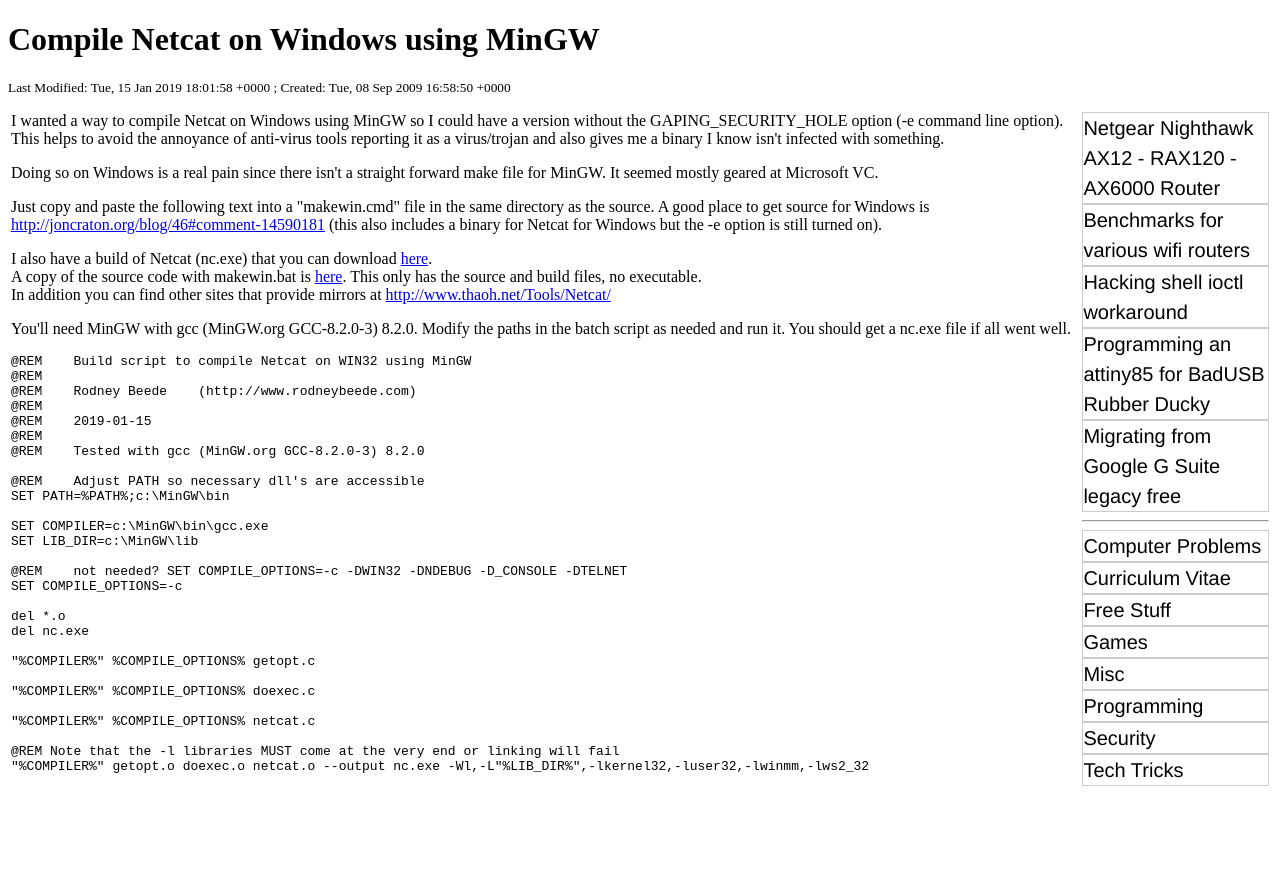
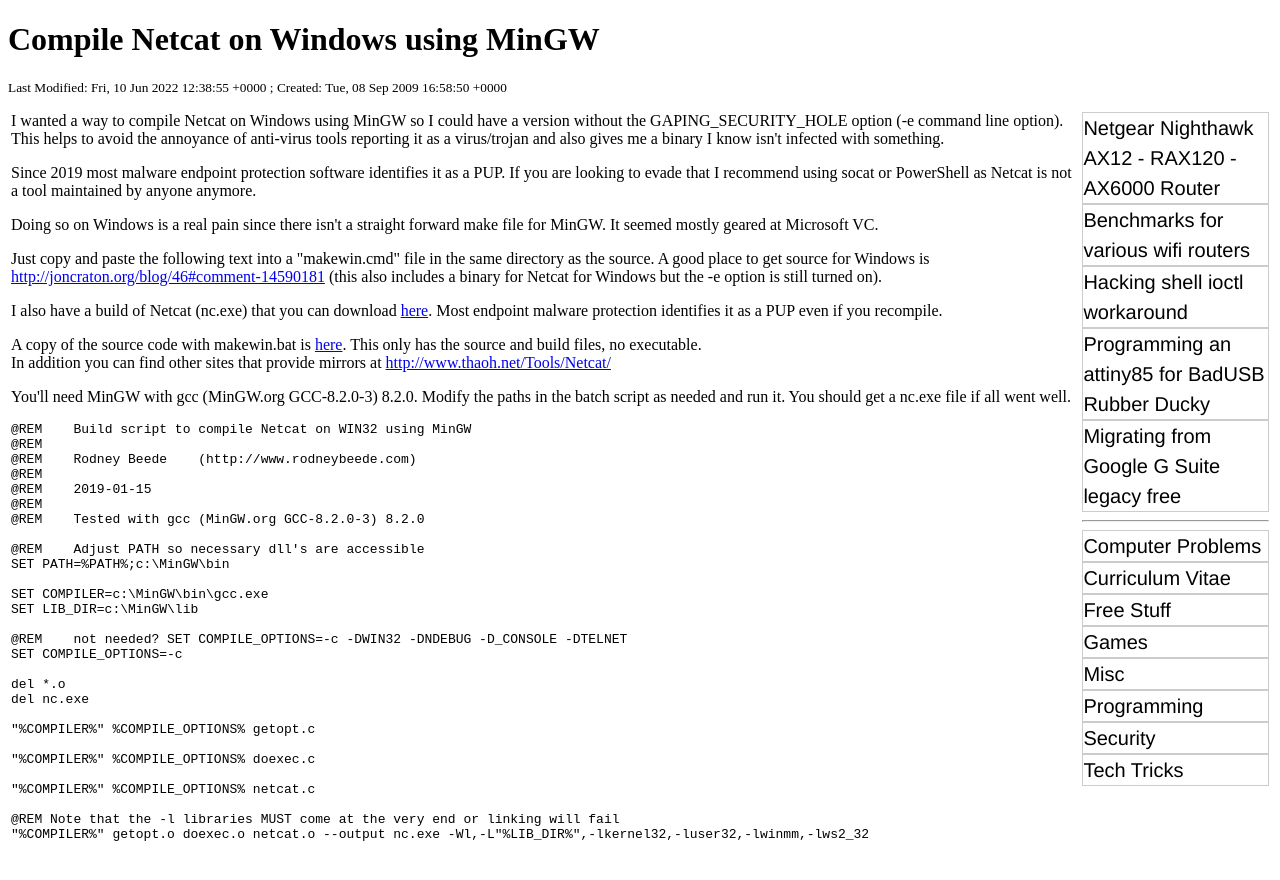
Before and after one commit to rbeede/rbeede.github.io, a Jekyll site: the page built from _posts/2015-02-17-compile_netcat_on_windows_using_mingw.html, in a window 1280 px wide. Shown: the top 880 px of the page. Built offline with Jekyll 4.4.1, drawn with Linux system fonts in a browser that asks for light colours.

Commit message:
Updated notes about alternatives.

```diff
--- a/_posts/2015-02-17-compile_netcat_on_windows_using_mingw.html
+++ b/_posts/2015-02-17-compile_netcat_on_windows_using_mingw.html
@@ -1,11 +1,16 @@
 ---
 creation_epoch: 1252429130
-lastmod_epoch: 1547575318
+lastmod_epoch: 1654864735
 categories: Security
 title: Compile Netcat on Windows using MinGW
 ---
 
 I wanted a way to compile Netcat on Windows using MinGW so I could have a version without the GAPING_SECURITY_HOLE option (-e command line option).  This helps to avoid the annoyance of anti-virus tools reporting it as a virus/trojan and also gives me a binary I know isn't infected with something.
+
+<p>
+Since 2019 most malware endpoint protection software identifies it as a PUP. If you are looking to evade that I recommend using socat or PowerShell as Netcat is not a tool maintained by anyone anymore.
+</p>
+
 <p>
 Doing so on Windows is a real pain since there isn't a straight forward make file for MinGW.  It seemed mostly geared at Microsoft VC.
 </p>
@@ -15,7 +20,10 @@
 </p>
 
 <p>
-I also have a build of Netcat (nc.exe) that you can download <a href="/downloads/nc.exe">here</a>.<br />
+I also have a build of Netcat (nc.exe) that you can download <a href="/downloads/nc.exe">here</a>. Most endpoint malware protection identifies it as a PUP even if you recompile.<br />
+</p>
+
+<p>
 A copy of the source code with makewin.bat is <a href="/downloads/nc111nt_rodneybeede.zip">here</a>.  This only has the source and build files, no executable.<br />
 In addition you can find other sites that provide mirrors at <a href="http://www.thaoh.net/Tools/Netcat/">http://www.thaoh.net/Tools/Netcat/</a>
 </p>
```
